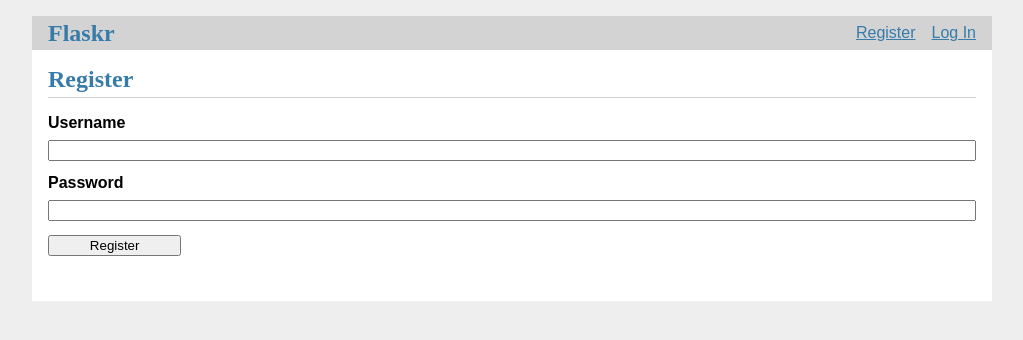
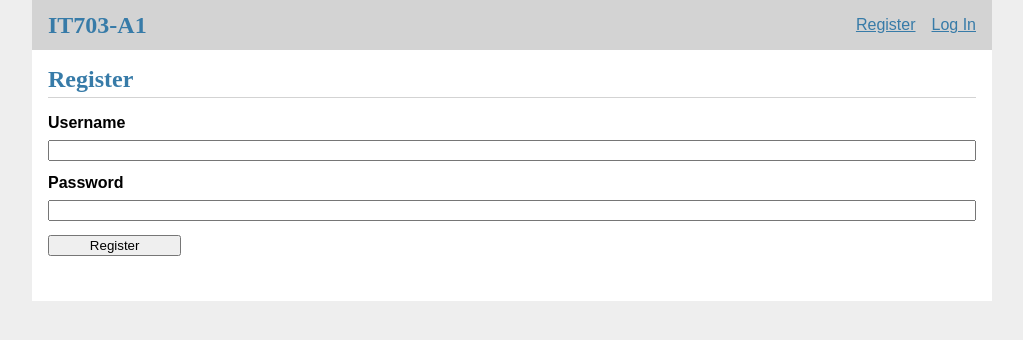
Before and after one commit to LeoZhou2018/IT703-A1, a Flask app: page /auth/register in a window 1280 px wide. Shown: the top 340 px of the page, without its empty margins (128-1151 px from the left). Run offline with Flask 2, Linux system fonts and the light colour scheme.

Commit message:
Change enter class

```diff
--- a/flaskr/__init__.py
+++ b/flaskr/__init__.py
@@ -5,6 +5,7 @@ from flask import Flask
 
 def create_app(test_config=None):
     """Create and configure an instance of the Flask application."""
+    print('start create app')
     app = Flask(__name__, instance_relative_config=True)
     app.config.from_mapping(
         # a default secret that should be overridden by instance config
@@ -12,7 +13,6 @@ def create_app(test_config=None):
         # store the database in the instance folder
         DATABASE=os.path.join(app.instance_path, 'flaskr.sqlite'),
     )
-
     if test_config is None:
         # load the instance config, if it exists, when not testing
         app.config.from_pyfile('config.py', silent=True)
@@ -26,23 +26,20 @@ def create_app(test_config=None):
     except OSError:
         pass
 
-    @app.route('/')
-    def hello():
-        return 'Hello, World!'
-
     # register the database commands
     from flaskr import db
+    print('db.init_app')
     db.init_app(app)
 
     # apply the blueprints to the app
-    from flaskr import auth, blog
+    from flaskr import auth, blog, editor
     app.register_blueprint(auth.bp)
     app.register_blueprint(blog.bp)
+    app.register_blueprint(editor.bp)
 
     # make url_for('index') == url_for('blog.index')
     # in another app, you might define a separate main index here with
     # app.route, while giving the blog blueprint a url_prefix, but for
     # the tutorial the blog will be the main index
     app.add_url_rule('/', endpoint='index')
-
     return app
--- a/flaskr/auth.py
+++ b/flaskr/auth.py
@@ -94,7 +94,7 @@ def login():
             # store the user id in a new session and return to the index
             session.clear()
             session['user_id'] = user['id']
-            return redirect(url_for('index'))
+            return redirect(url_for('edit.show_customer'))
 
         flash(error)
 
@@ -105,4 +105,4 @@ def login():
 def logout():
     """Clear the current session, including the stored user id."""
     session.clear()
-    return redirect(url_for('index'))
+    return redirect(url_for('auth.login'))
--- a/flaskr/db.py
+++ b/flaskr/db.py
@@ -52,3 +52,4 @@ def init_app(app):
     """
     app.teardown_appcontext(close_db)
     app.cli.add_command(init_db_command)
+    #init_db()
--- a/flaskr/static/style.css
+++ b/flaskr/static/style.css
@@ -1,13 +1,5 @@
-html {
-  font-family: sans-serif;
+html {font-family: sans-serif;
   background: #eee;
-  padding: 1rem;
-}
-
-body {
-  max-width: 960px;
-  margin: 0 auto;
-  background: white;
 }
 
 h1, h2, h3, h4, h5, h6 {
@@ -30,6 +22,7 @@ nav {
   display: flex;
   align-items: center;
   padding: 0 0.5rem;
+  height: 50px;
 }
 
 nav h1 {
--- a/flaskr/templates/auth/login.html
+++ b/flaskr/templates/auth/login.html
@@ -1,5 +1,4 @@
 {% extends 'base.html' %}
-
 {% block header %}
   <h1>{% block title %}Log In{% endblock %}</h1>
 {% endblock %}
--- a/flaskr/templates/base.html
+++ b/flaskr/templates/base.html
@@ -1,8 +1,15 @@
 <!doctype html>
-<title>{% block title %}{% endblock %} - Flaskr</title>
+<title>{% block title %}{% endblock %}</title>
+<style>
+body {
+        max-width: 960px;
+        margin: 0 auto;
+        background: white;
+    }
+</style>
 <link rel="stylesheet" href="{{ url_for('static', filename='style.css') }}">
 <nav>
-  <h1><a href="{{ url_for('index') }}">Flaskr</a></h1>
+  <h1><a href="{{ url_for('auth.login') }}">IT703-A1</a></h1>
   <ul>
     {% if g.user %}
       <li><span>{{ g.user['username'] }}</span>
```
Also changed, not shown: flaskr/schema.sql (line endings or trailing spaces), instance/flaskr.sqlite.
